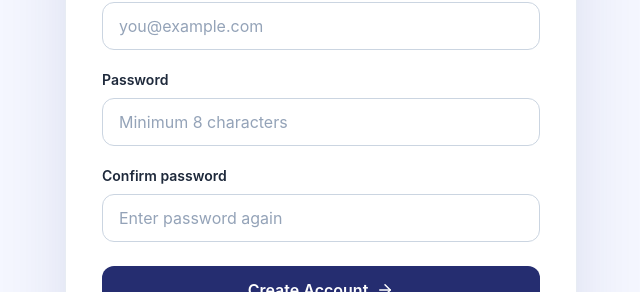
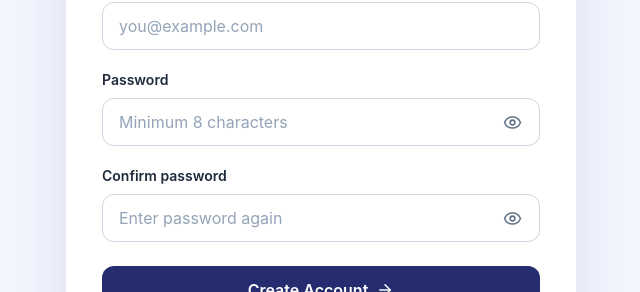
Before and after one commit to PoojaMeena99/feedback-process, a Next.js app: page /register in a window 1280 px wide. Shown: the part 403-695 px from the top of the page, without its empty margins (319-959 px from the left). Built offline with nearby package versions, Linux system fonts and the light colour scheme.

Commit message:
improve password visibility and reset redirect

```diff
--- a/app/login/page.jsx
+++ b/app/login/page.jsx
@@ -3,7 +3,7 @@
 import Link from "next/link";
 import { useRouter } from "next/navigation";
 import { useState } from "react";
-import { ArrowRight, LockKeyhole, MessageCircle } from "lucide-react";
+import { ArrowRight, Eye, EyeOff, LockKeyhole, MessageCircle } from "lucide-react";
 
 export default function LoginPage() {
   const router = useRouter();
@@ -114,11 +114,14 @@ export default function LoginPage() {
 }
 
 function AuthField({ autoComplete, id, label, onChange, placeholder, type, value }) {
+  const [showPassword, setShowPassword] = useState(false);
+  const isPassword = type === "password";
+
   return (
     <label className="grid gap-2" htmlFor={id}>
       <span className="text-sm font-semibold text-slate-800">{label}</span>
       <span className="relative">
-        {type === "password" ? (
+        {isPassword ? (
           <LockKeyhole
             aria-hidden="true"
             className="pointer-events-none absolute left-4 top-1/2 -translate-y-1/2 text-slate-400"
@@ -128,16 +131,26 @@ function AuthField({ autoComplete, id, label, onChange, placeholder, type, value
         <input
           autoComplete={autoComplete}
           className={`min-h-12 w-full rounded-xl border border-slate-300 bg-white px-4 text-base outline-none transition placeholder:text-slate-400 focus:border-[#4c57a7] focus:ring-4 focus:ring-indigo-100 ${
-            type === "password" ? "pl-11" : ""
+            isPassword ? "pl-11 pr-12" : ""
           }`}
           id={id}
           name={id}
           onChange={onChange}
           placeholder={placeholder}
           required
-          type={type}
+          type={isPassword && showPassword ? "text" : type}
           value={value}
         />
+        {isPassword ? (
+          <button
+            aria-label={showPassword ? "Hide password" : "Show password"}
+            className="absolute right-3 top-1/2 flex h-8 w-8 -translate-y-1/2 items-center justify-center rounded-lg text-slate-500 transition hover:bg-slate-100 hover:text-[#252d70] focus:outline-none focus:ring-2 focus:ring-indigo-200"
+            onClick={() => setShowPassword((current) => !current)}
+            type="button"
+          >
+            {showPassword ? <EyeOff aria-hidden="true" size={19} /> : <Eye aria-hidden="true" size={19} />}
+          </button>
+        ) : null}
       </span>
     </label>
   );
--- a/app/register/page.jsx
+++ b/app/register/page.jsx
@@ -5,6 +5,8 @@ import { useRouter } from "next/navigation";
 import { useState } from "react";
 import {
   ArrowRight,
+  Eye,
+  EyeOff,
   MessageCircle,
 } from "lucide-react";
 
@@ -100,20 +102,35 @@ export default function RegisterPage() {
 }
 
 function AuthField({ autoComplete, id, label, onChange, placeholder, type, value }) {
+  const [showPassword, setShowPassword] = useState(false);
+  const isPassword = type === "password";
   return (
-    <label className="grid gap-2" htmlFor={id}>
-      <span className="text-sm font-semibold text-slate-800">{label}</span>
+    <div className="grid gap-2">
+      <label className="text-sm font-semibold text-slate-800" htmlFor={id}>{label}</label>
+      <div className="relative">
       <input
         autoComplete={autoComplete}
-        className="min-h-12 rounded-xl border border-slate-300 bg-white px-4 text-base outline-none transition placeholder:text-slate-400 focus:border-[#4c57a7] focus:ring-4 focus:ring-indigo-100"
+        className={`min-h-12 w-full rounded-xl border border-slate-300 bg-white px-4 text-base outline-none transition placeholder:text-slate-400 focus:border-[#4c57a7] focus:ring-4 focus:ring-indigo-100 ${isPassword ? "pr-12" : ""}`}
         id={id}
         name={id}
         onChange={onChange}
         placeholder={placeholder}
         required
-        type={type}
+        type={isPassword && showPassword ? "text" : type}
         value={value}
       />
-    </label>
+      {isPassword ? (
+        <button
+          aria-label={`${showPassword ? "Hide" : "Show"} ${label.toLowerCase()}`}
+          aria-controls={id}
+          className="absolute right-3 top-1/2 flex h-8 w-8 -translate-y-1/2 items-center justify-center rounded-lg text-slate-500 transition hover:bg-slate-100 hover:text-[#252d70] focus:outline-none focus:ring-2 focus:ring-indigo-200"
+          onClick={() => setShowPassword((current) => !current)}
+          type="button"
+        >
+          {showPassword ? <EyeOff aria-hidden="true" size={19} /> : <Eye aria-hidden="true" size={19} />}
+        </button>
+      ) : null}
+      </div>
+    </div>
   );
 }
--- a/app/reset-password/page.jsx
+++ b/app/reset-password/page.jsx
@@ -1,13 +1,14 @@
 "use client";
 
 import Link from "next/link";
-import { useSearchParams } from "next/navigation";
+import { useRouter, useSearchParams } from "next/navigation";
 import { Suspense, useState } from "react";
-import { LockKeyhole, MessageCircle } from "lucide-react";
+import { Eye, EyeOff, LockKeyhole, MessageCircle } from "lucide-react";
 
 const API_URL = process.env.NEXT_PUBLIC_API_URL || "/api";
 
 function ResetForm() {
+  const router = useRouter();
   const token = useSearchParams().get("token") || "";
   const [form, setForm] = useState({ newPassword: "", confirmPassword: "" });
   const [error, setError] = useState(""); const [message, setMessage] = useState(""); const [loading, setLoading] = useState(false);
@@ -25,6 +26,7 @@ function ResetForm() {
       const data = await response.json();
       if (!response.ok) throw new Error(data.message || "Could not reset password");
       setMessage(data.message); setForm({ newPassword: "", confirmPassword: "" });
+      router.replace("/login");
     } catch (err) { setError(err.message); }
     finally { setLoading(false); }
   }
@@ -44,6 +46,25 @@ function ResetForm() {
   </section>;
 }
 
-function PasswordField({ id, label, onChange, value }) { return <label className="grid gap-2" htmlFor={id}><span className="text-sm font-semibold text-slate-800">{label}</span><span className="relative"><LockKeyhole className="pointer-events-none absolute left-4 top-1/2 -translate-y-1/2 text-slate-400" size={17} /><input autoComplete="new-password" className="min-h-12 w-full rounded-xl border border-slate-300 px-4 pl-11 outline-none focus:border-[#4c57a7] focus:ring-4 focus:ring-indigo-100" id={id} name={id} onChange={onChange} placeholder="Minimum 8 characters" required type="password" value={value} /></span></label>; }
+function PasswordField({ id, label, onChange, value }) {
+  const [showPassword, setShowPassword] = useState(false);
+
+  return <div className="grid gap-2">
+    <label className="text-sm font-semibold text-slate-800" htmlFor={id}>{label}</label>
+    <div className="relative">
+      <LockKeyhole className="pointer-events-none absolute left-4 top-1/2 -translate-y-1/2 text-slate-400" size={17} />
+      <input autoComplete="new-password" className="min-h-12 w-full rounded-xl border border-slate-300 px-4 pl-11 pr-12 outline-none focus:border-[#4c57a7] focus:ring-4 focus:ring-indigo-100" id={id} name={id} onChange={onChange} placeholder="Minimum 8 characters" required type={showPassword ? "text" : "password"} value={value} />
+      <button
+        aria-label={`${showPassword ? "Hide" : "Show"} ${label.toLowerCase()}`}
+        aria-controls={id}
+        className="absolute right-3 top-1/2 flex h-8 w-8 -translate-y-1/2 items-center justify-center rounded-lg text-slate-500 transition hover:bg-slate-100 hover:text-[#252d70] focus:outline-none focus:ring-2 focus:ring-indigo-200"
+        onClick={() => setShowPassword((current) => !current)}
+        type="button"
+      >
+        {showPassword ? <EyeOff aria-hidden="true" size={19} /> : <Eye aria-hidden="true" size={19} />}
+      </button>
+    </div>
+  </div>;
+}
 
 export default function ResetPasswordPage() { return <main className="flex min-h-screen items-center justify-center bg-[#f5f7ff] px-4 py-8 text-slate-950"><div className="w-full max-w-md"><Link className="mx-auto mb-8 flex w-fit items-center gap-3" href="/login"><span className="flex h-11 w-11 items-center justify-center rounded-xl bg-[#252d70] text-white"><MessageCircle size={21} /></span><span><b className="block text-lg text-[#252d70]">Feedback Hub</b><small className="text-slate-500">Feedback Process</small></span></Link><Suspense fallback={<p className="text-center">Loading reset form…</p>}><ResetForm /></Suspense></div></main>; }
```
